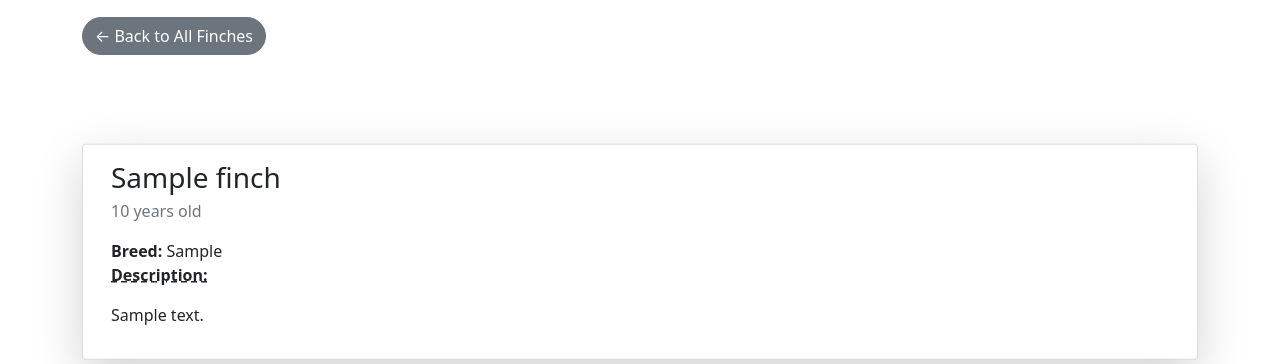
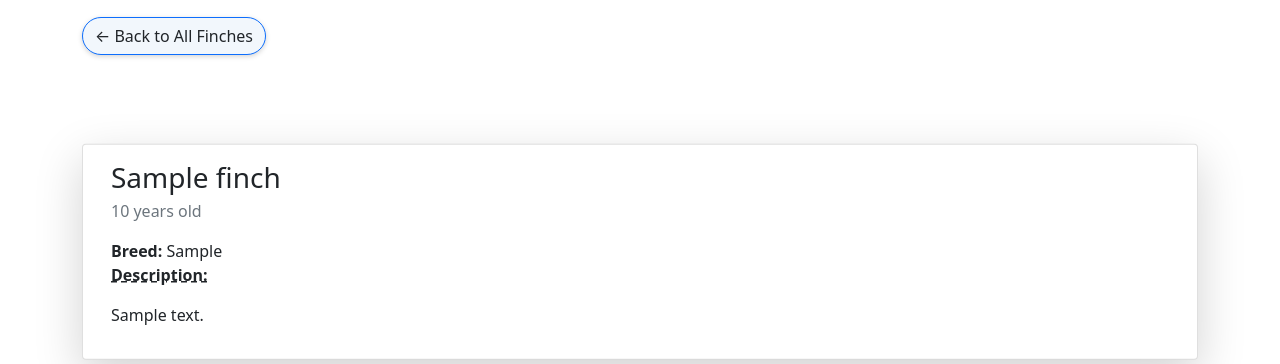
Before and after one commit to cango91/finchcollector, a Django app: page /finches/1/ in a window 1280 px wide. Shown: the part 58-422 px from the top of the page. Run offline with Django 4.2, Linux system fonts and the light colour scheme; tables that the repository leaves empty hold one stand-in row (values such as "Sample post").

Commit message:
playing with styling

```diff
--- a/main_app/static/css/style.css
+++ b/main_app/static/css/style.css
@@ -27,3 +27,14 @@
 .text-description{
     text-decoration: underline dashed;
 }
+
+.btn-light-blue{
+    background-color: var(--lighter-blue) !important;
+    box-shadow: 0 0.1rem 0.3rem rgba(0,0,0,.175)!important;
+
+}
+
+.btn-light-blue:hover{
+    background-color: var(--light-blue) !important;
+    box-shadow: 0 0.25rem 0.75rem rgba(0,0,0,.175)!important;
+}
--- a/main_app/templates/finches/detail.html
+++ b/main_app/templates/finches/detail.html
@@ -1,6 +1,6 @@
 {% extends 'base.html' %}
 {% block content %}
-<a class="btn btn-secondary rounded-pill translate-y-50" href="{% url 'finches:index' %}">&larr; Back to All Finches</a>
+<a class="btn btn-primary rounded-pill translate-y-50 text-dark bg-light-blue btn-light-blue" href="{% url 'finches:index' %}">&larr; Back to All Finches</a>
   <div class="card container shadow-lg translate-y-50">
     <div class="card-body">
       <div class="card-title h3">{{ finch.name }}</div>
```
